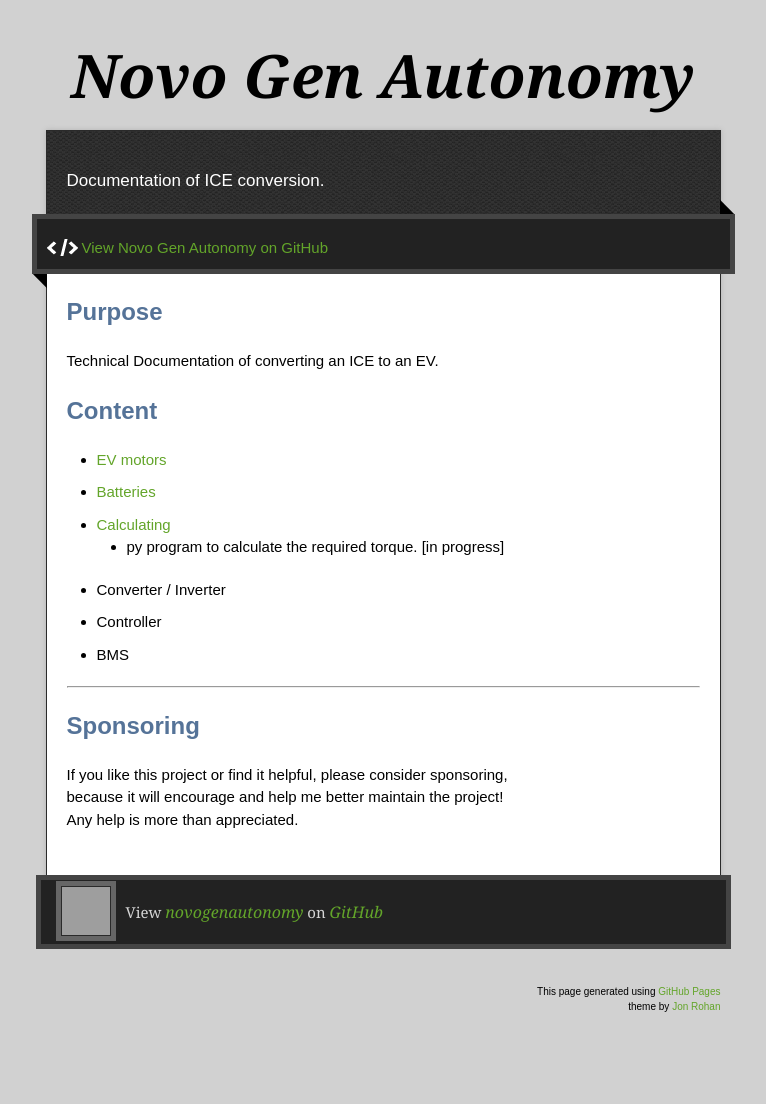
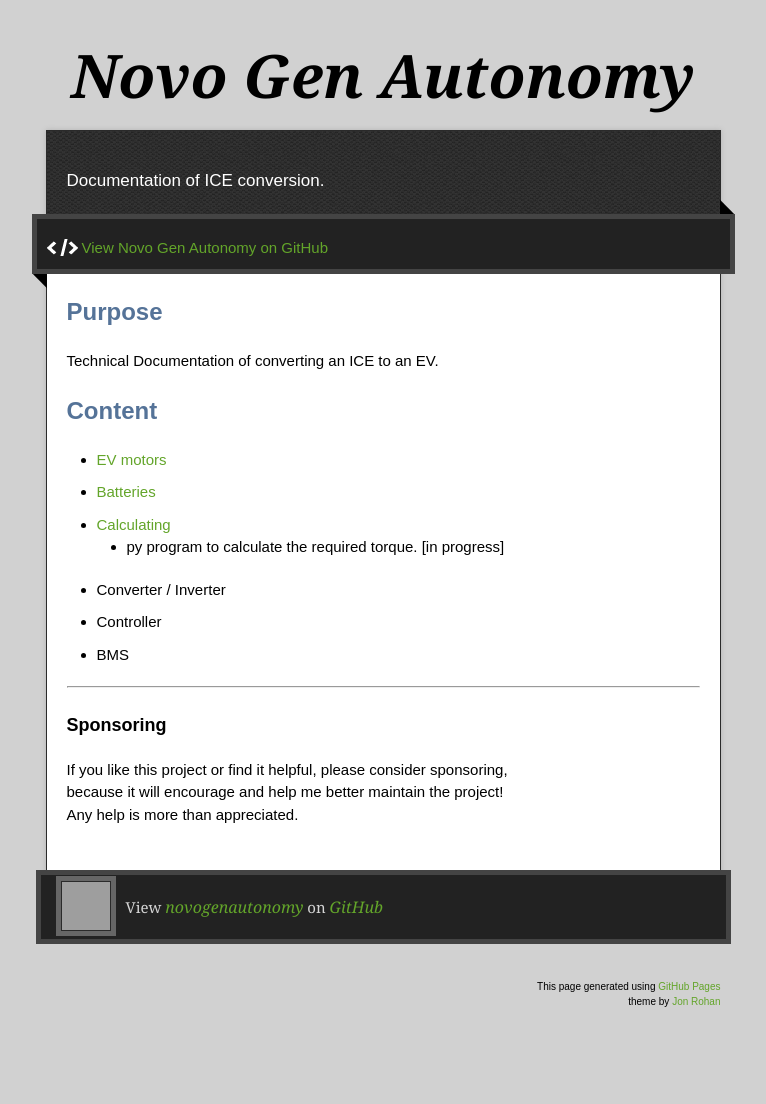
Before and after one commit to novogenautonomy/novogenautonomy.github.io, a Jekyll site: the page built from index.md, in a window 1280 px wide. Shown: the whole page, without its empty margins (257-1023 px from the left). Built offline with Jekyll 4.4.1, drawn with Linux system fonts in a browser that asks for light colours; our own code applies the rules of GitHub Pages for plain Markdown files; grey boxes are pictures that could not be loaded.

```diff
--- a/index.md
+++ b/index.md
@@ -16,7 +16,7 @@ Technical Documentation of converting an ICE to an EV.
 
 ***
 
-## Sponsoring
+#### Sponsoring
 
 If you like this project or find it helpful, please consider sponsoring, <br>
 because it will encourage and help me better maintain the project! <br>
```
